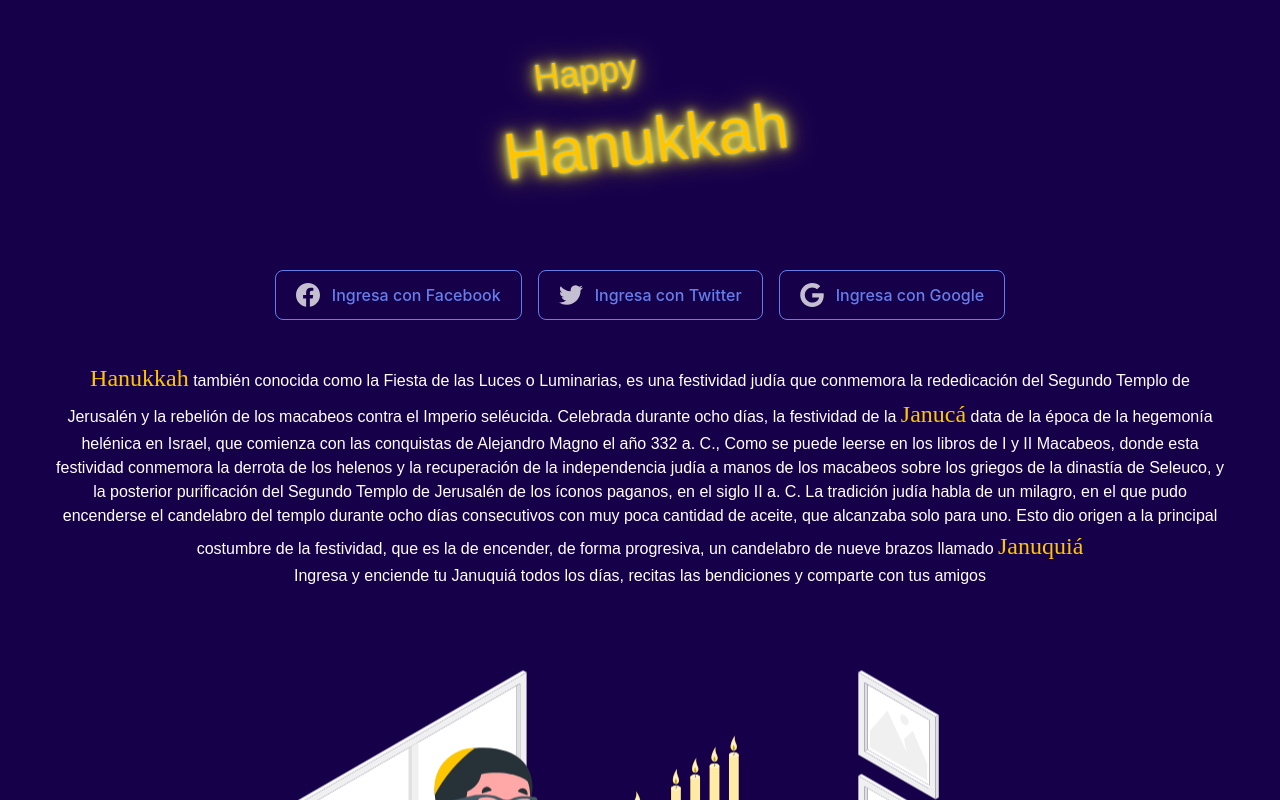
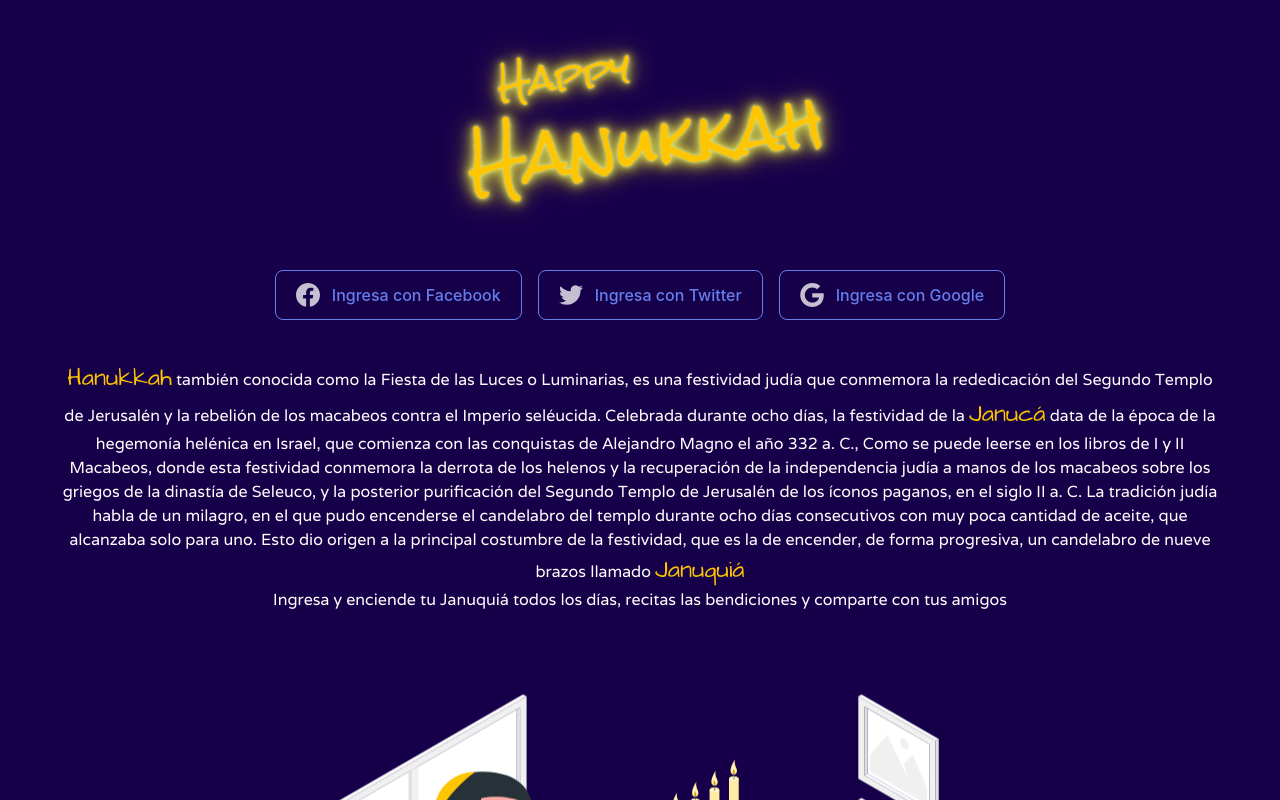
Before and after one commit to yhau1989/Happy-Hanukkah, a Next.js app in the folder hanukkah-site/: page / in a window 1280 px wide. Shown: the top 800 px of the page. Built offline with nearby package versions, Linux system fonts and the light colour scheme; no server answers.

Commit message:
modify calls google font by preconnect

```diff
--- a/hanukkah-site/components/footer.js
+++ b/hanukkah-site/components/footer.js
@@ -1,7 +1,7 @@
 import Link from "next/link"
 export default function Footer() {
     return (
-        <div id="footer" width="275px" height="25px" className="mt-10 mb-3 text-center text-white flex">
+        <div id="footer" width="275" height="25" className="mt-10 mb-3 text-center text-white flex">
           CJEEI - made wiht <svg
               width="24"
               height="24"
--- a/hanukkah-site/pages/_app.js
+++ b/hanukkah-site/pages/_app.js
@@ -9,9 +9,13 @@ function MyApp({ Component, pageProps }) {
       <Head>
         <title>Happy Hanukkah</title>
         <link rel="icon" href="/favicon.ico" />
-        <link rel="preload" as="style" href="https://fonts.googleapis.com/css2?family=Rock+Salt&display=swap"  onload="this.rel='stylesheet'" />
-        <link rel="preload" as="style" href="https://fonts.googleapis.com/css2?family=Architects+Daughter&display=swap" onload="this.rel='stylesheet'" />
-        <link rel="preload" as="style" href="https://fonts.googleapis.com/css2?family=Varela&display=swap" onload="this.rel='stylesheet'" />
+        <link rel="preconnect" href="https://fonts.gstatic.com" />
+        <link href="https://fonts.googleapis.com/css2?family=Rock+Salt&display=swap" rel="stylesheet" />
+        <link href="https://fonts.googleapis.com/css2?family=Architects+Daughter&display=swap" rel="stylesheet" />
+        <link href="https://fonts.googleapis.com/css2?family=Varela&display=swap" rel="stylesheet" />
+        {/* <link rel="preload" href="https://fonts.googleapis.com/css2?family=Rock+Salt&display=swap" as="style" importance="low"/> */}
+        {/* <link rel="preload" href="https://fonts.googleapis.com/css2?family=Architects+Daughter&display=swap" as="style" importance="low" /> */}
+        {/* <link rel="preload" href="https://fonts.googleapis.com/css2?family=Varela&display=swap" as="style" importance="low" /> */}
       </Head>
       <AuthProvider>
         <Component {...pageProps} />
--- a/hanukkah-site/pages/index.js
+++ b/hanukkah-site/pages/index.js
@@ -26,12 +26,12 @@ export default function Home() {
       return  <div id="container" className={styles.container}>
         <div id="container_child" className={styles.container}>
 
-          <div id="logo" width="381px" height="228px" className="flex flex-col pt-10 happyHanukkahTitle">
-            <span width="auto" height="auto" className="pl-10 text-4xl">Happy</span>
-            <span width="auto" height="auto" className="text-6xl">Hanukkah</span>
+          <div id="logo" width="381" height="228" className="flex flex-col pt-10 happyHanukkahTitle">
+            <span width="100%" height="auto" className="pl-10 text-4xl">Happy</span>
+            <span width="100%" height="auto" className="text-6xl">Hanukkah</span>
           </div>
           <div id="access" className="w-full sm:w-auto flex-none flex flex-col-reverse sm:flex-row sm:items-start space-y-3 space-y-reverse sm:space-y-0 sm:space-x-4 mt-10 mx-auto xl:mx-0 p-10">
-            <div id="login_facebook" width="241px" height="51px" className="cursor-pointer w-full sm:w-auto sm:flex-wrap sm:text-center md:inline-flex inline-flex items-center justify-center font-medium text-indigo-500 bg-opacity-75 group-hover:bg-opacity-0 rounded-lg shadow-sm group-hover:shadow-lg py-3 px-5 border border-indigo-500 border-opacity-10 transition duration-150 transform group-hover:-translate-y-0.5">
+            <div id="login_facebook" width="241" height="51" className="cursor-pointer w-full sm:w-auto sm:flex-wrap sm:text-center md:inline-flex inline-flex items-center justify-center font-medium text-indigo-500 bg-opacity-75 group-hover:bg-opacity-0 rounded-lg shadow-sm group-hover:shadow-lg py-3 px-5 border border-indigo-500 border-opacity-10 transition duration-150 transform group-hover:-translate-y-0.5">
               <svg
                 width="24"
                 height="24"
@@ -43,7 +43,7 @@ export default function Home() {
               <span>Ingresa con Facebook</span>
             </div>
 
-            <div id="login_twitter" width="241px" height="51px" className="cursor-pointer w-full sm:w-auto sm:flex-wrap sm:text-center md:inline-flex inline-flex items-center justify-center font-medium text-indigo-500 bg-opacity-20 group-hover:bg-opacity-30 rounded-lg shadow-sm group-hover:shadow-lg py-3 px-5 border border-indigo-500 border-opacity-10 transform group-hover:-translate-y-0.5 transition-all duration-150">
+            <div id="login_twitter" width="241" height="51" className="cursor-pointer w-full sm:w-auto sm:flex-wrap sm:text-center md:inline-flex inline-flex items-center justify-center font-medium text-indigo-500 bg-opacity-20 group-hover:bg-opacity-30 rounded-lg shadow-sm group-hover:shadow-lg py-3 px-5 border border-indigo-500 border-opacity-10 transform group-hover:-translate-y-0.5 transition-all duration-150">
               <svg
                 width="24"
                 height="24"
@@ -55,7 +55,7 @@ export default function Home() {
               Ingresa con Twitter
             </div>
 
-            <div id="login_google" width="241px" height="51px"
+            <div id="login_google" width="241" height="51"
               onClick={() => auth?.signinWithGoogle("/dashboard")}
               className="cursor-pointer w-full sm:w-auto sm:flex-wrap sm:text-center md:inline-flex inline-flex  sm:items-block items-center justify-center font-medium text-indigo-500 bg-opacity-20 group-hover:bg-opacity-30 rounded-lg shadow-sm group-hover:shadow-lg py-3 px-5 border border-indigo-500 border-opacity-10 transform group-hover:-translate-y-0.5 transition-all duration-150"
             >
```
